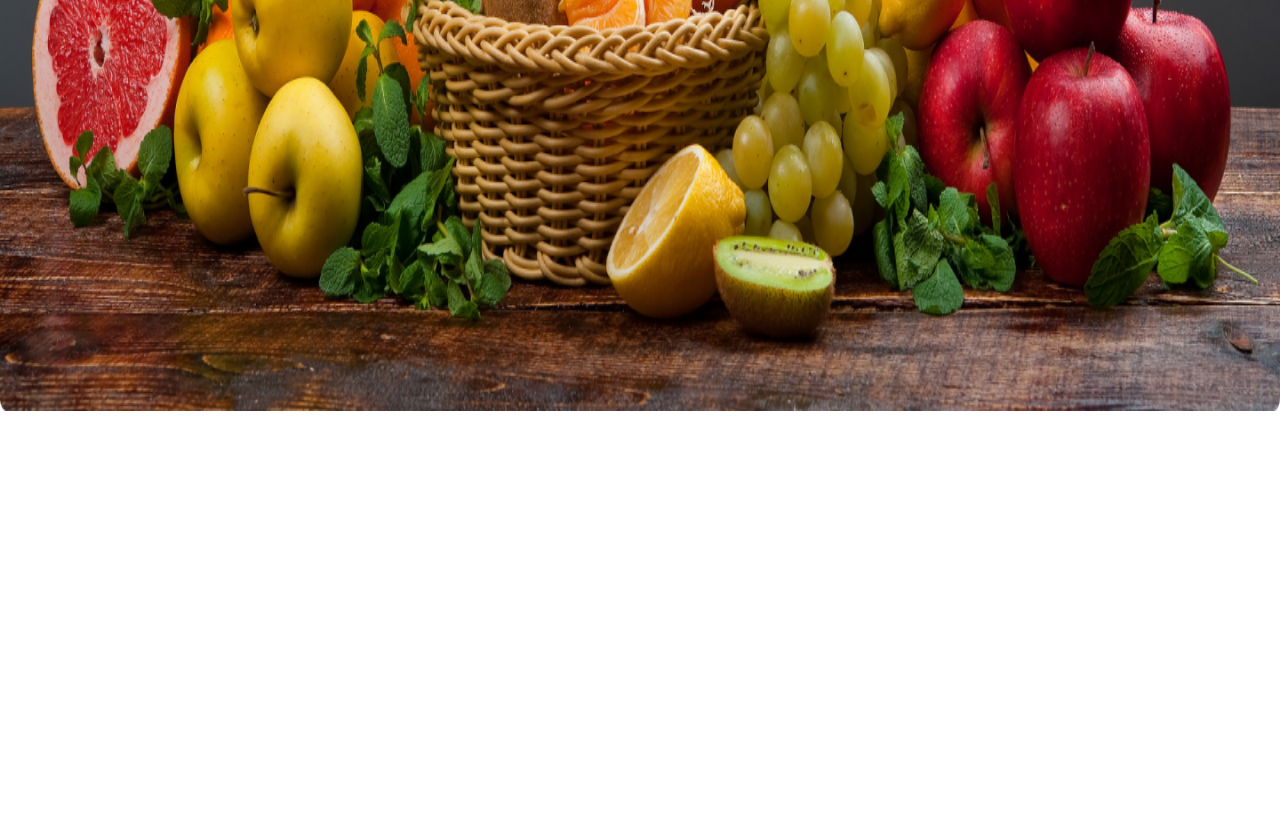
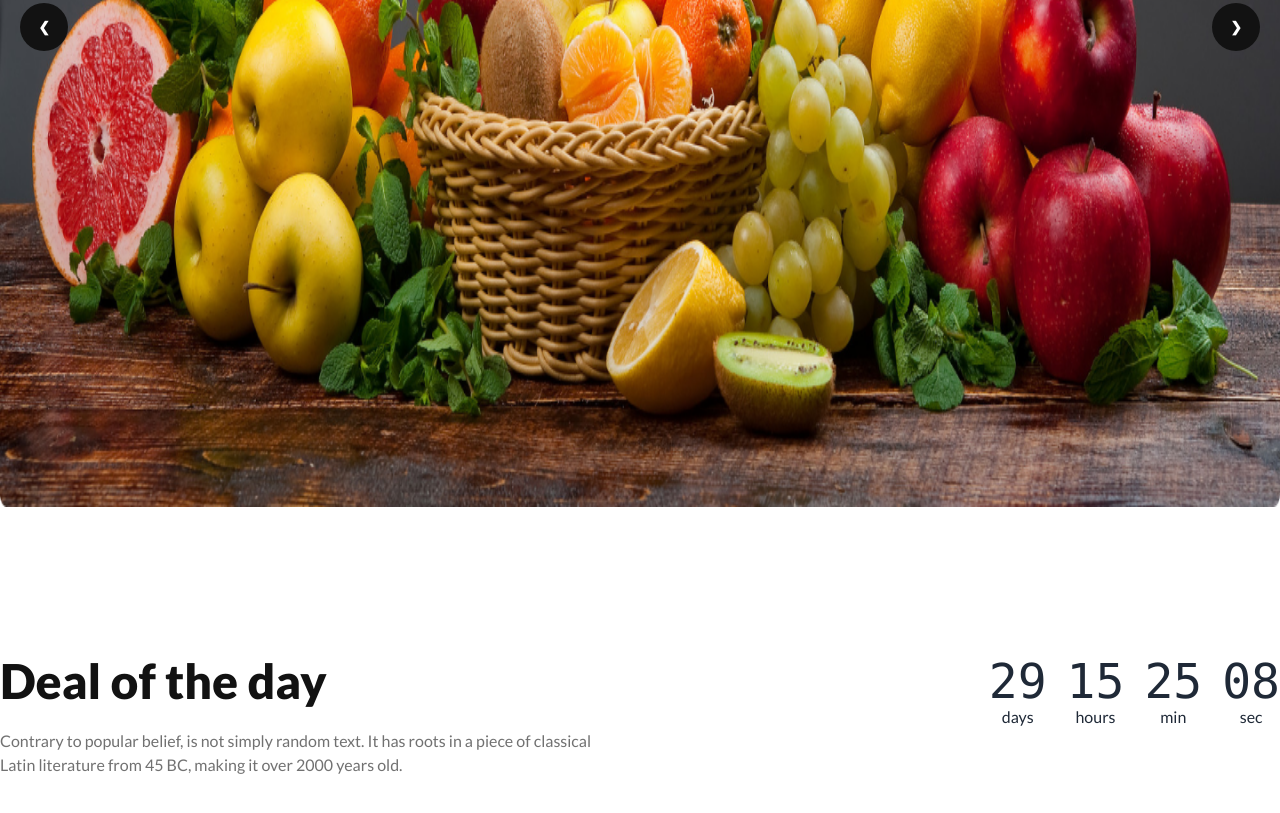
Before and after one commit to najibvai/third-assignment, a plain HTML site: page index.html in a window 1280 px wide. Shown: the part 801-1614 px from the top of the page. Before the commit the page ends 1218 px from the top, so only its background shows below. Drawn offline with nearby package versions, Linux system fonts and the light colour scheme; grey boxes are pictures that could not be loaded.

Commit message:
timer added

```diff
--- a/index.html
+++ b/index.html
@@ -34,7 +34,7 @@
 </head>
 
 <body class="font-lato">
-    <header class="md:container md:mx-auto">
+    <header class="md:container md:mx-auto my-36">
         <!-- Navver Section -->
         <nav>
             <div class="navbar bg-[#F85559] mt-12 p-12 rounded-full">
@@ -125,7 +125,43 @@
         </div>
     </header>
     <main>
-
+        <section class="md:container md:mx-auto my-36">
+            <div>
+                <div class="flex justify-between">
+                    <div class="space-y-6">
+                        <h2 class="text-5xl font-extrabold text-[#121212]">Deal of the day</h2>
+                        <p class="text-4 font-medium text-[#12121299]">Contrary to popular belief, is not simply random text. It has roots in a piece of classical <br>
+                            Latin literature from 45 BC, making it over 2000 years old.</p>
+                    </div>
+                    <div class="grid grid-flow-col gap-5 text-center auto-cols-max">
+                        <div class="flex flex-col">
+                            <span class="countdown font-mono text-5xl">
+                                <span style="--value:29;"></span>
+                            </span>
+                            days
+                        </div>
+                        <div class="flex flex-col">
+                            <span class="countdown font-mono text-5xl">
+                                <span style="--value:15;"></span>
+                            </span>
+                            hours
+                        </div>
+                        <div class="flex flex-col">
+                            <span class="countdown font-mono text-5xl">
+                                <span style="--value:25;"></span>
+                            </span>
+                            min
+                        </div>
+                        <div class="flex flex-col">
+                            <span class="countdown font-mono text-5xl">
+                                <span style="--value:08;"></span>
+                            </span>
+                            sec
+                        </div>
+                    </div>
+                </div>
+            </div>
+        </section>
     </main>
     <footer>
 
```
